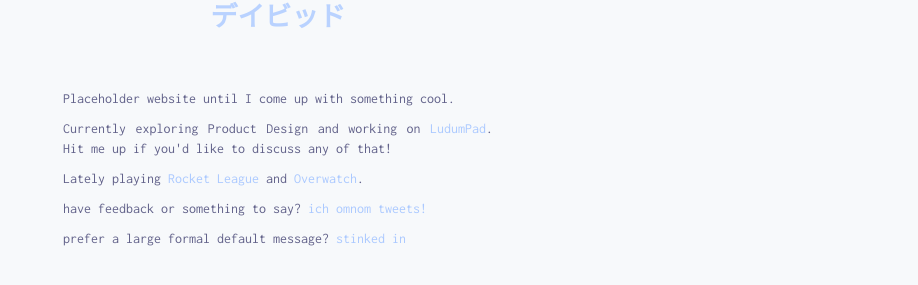
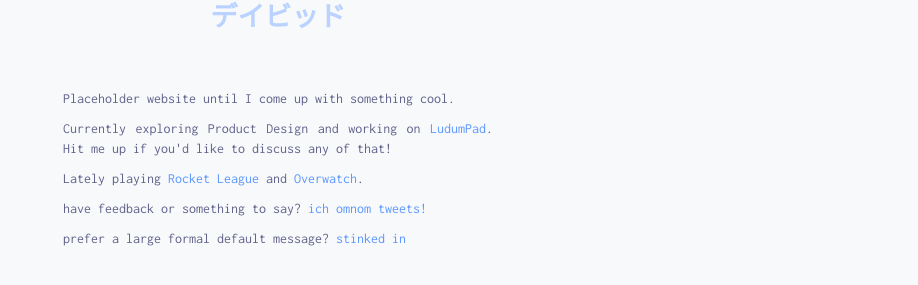
Before and after one commit to dasilvacontin/dasilvacontin.github.io, a Jekyll site: the page built from index.html, in a window 1280 px wide. Shown: the part 323-608 px from the top of the page, without its empty margins (362-1280 px from the left). Built offline with Jekyll 4.4.1, drawn with Linux system fonts in a browser that asks for light colours; a script that is not in the unit is left out; comment, search, counter and statistics services are not loaded.

Commit message:
:art: Increase contrast in bio links

```diff
--- a/_sass/_styles.scss
+++ b/_sass/_styles.scss
@@ -56,7 +56,7 @@ ul { padding: 0 }
   margin-bottom: 75px;
   text-align: justify;
 }
-.bio a { color: #ABC9FF }
+.bio a { color: rgba(89, 149, 255, 0.98) }
 
 #repos {
   transition: opacity 0.3s;
```
